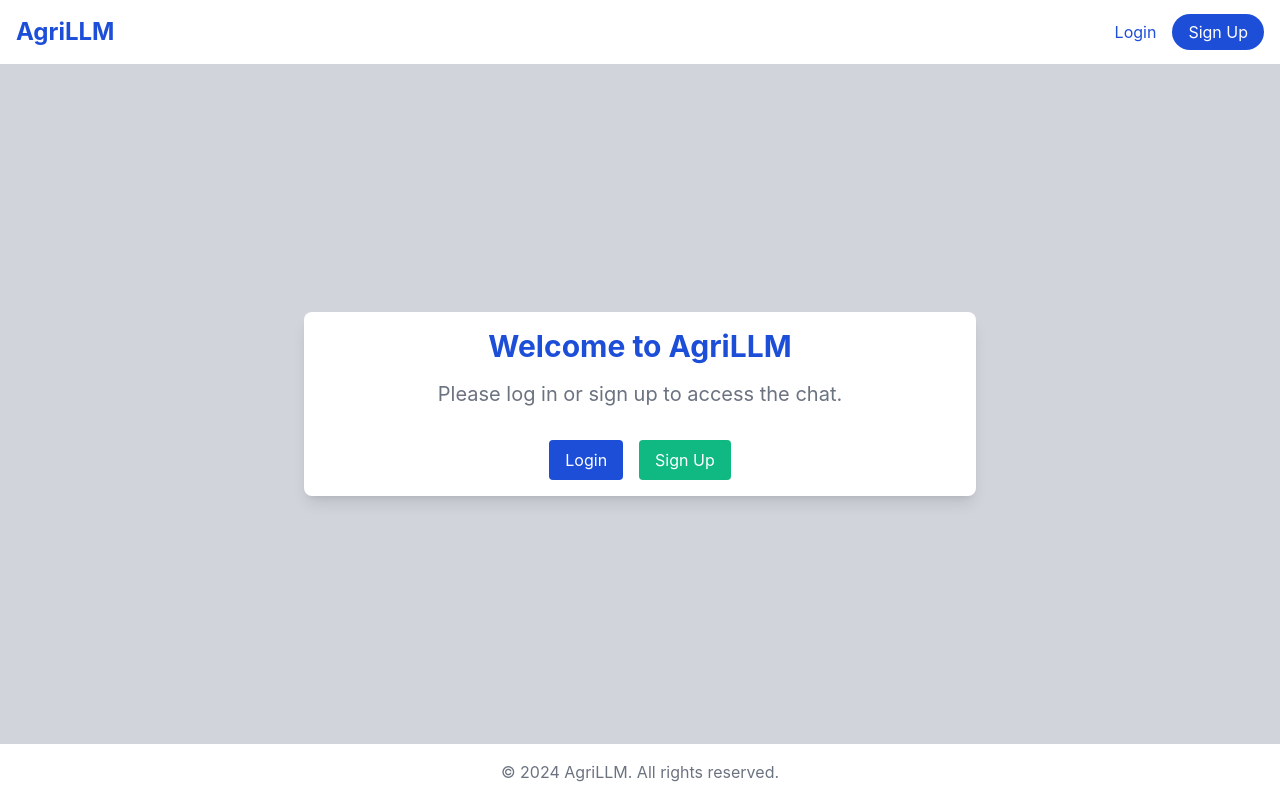
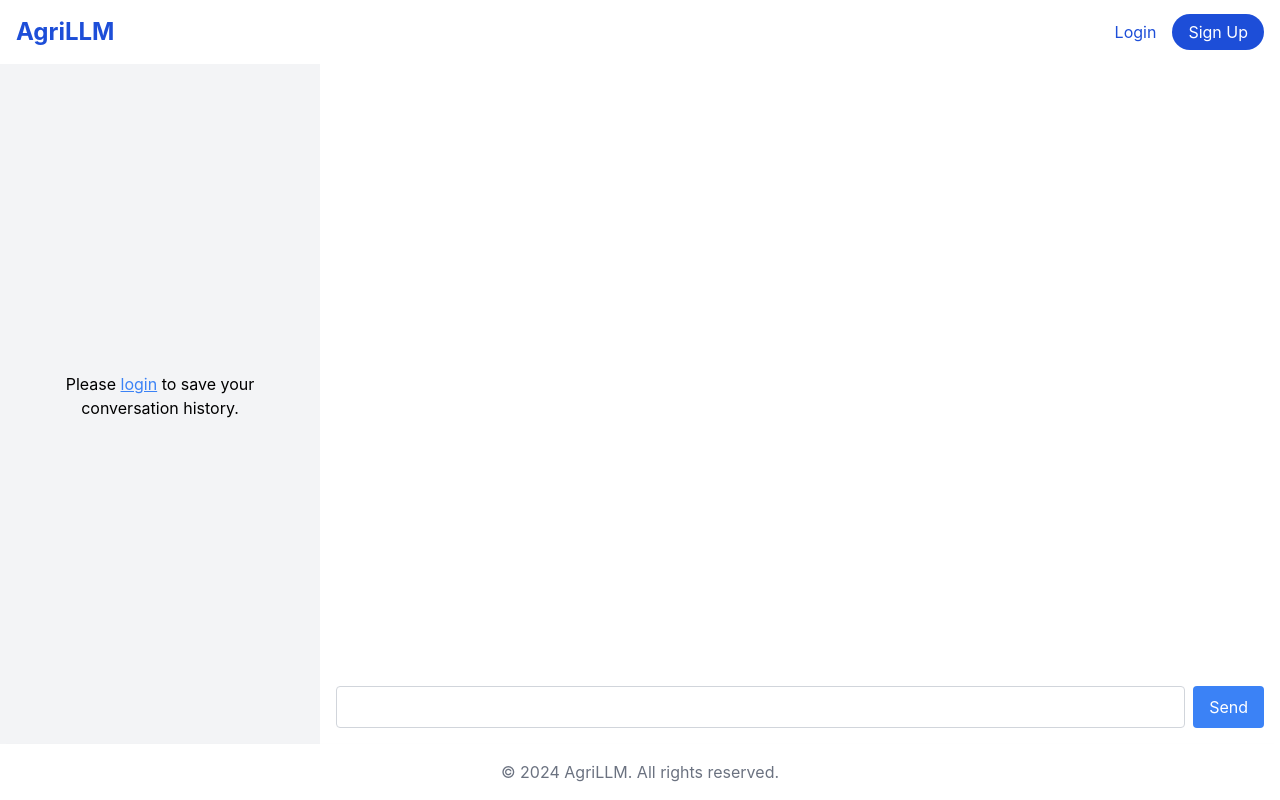
Before and after one commit to rochisna/Llm, a React (Create React App) app in the folder chatbot/: page /chat in a window 1280 px wide. Built offline with nearby package versions, Linux system fonts and the light colour scheme.

Commit message:
Added Tailwind to chat page

```diff
--- a/chatbot/src/Screens/Chat.js
+++ b/chatbot/src/Screens/Chat.js
@@ -6,30 +6,42 @@ import Footer from "../components/Footer";
 function Chat() {
   const [messages, setMessages] = useState([]);
   const [input, setInput] = useState("");
+  const [isLoggedIn, setIsLoggedIn] = useState(false);
   const navigate = useNavigate();
   const authToken = localStorage.getItem("authToken");
 
   useEffect(() => {
     if (authToken) {
+      setIsLoggedIn(true);
+      fetchMessages();
+    } else {
+      setIsLoggedIn(false);
+    }
+  }, [authToken]);
+
   const fetchMessages = async () => {
+    try {
       const response = await fetch("/api/messages", {
         headers: {
           Authorization: `Bearer ${authToken}`,
         },
       });
+      if (!response.ok) {
+        throw new Error("Failed to fetch messages");
+      }
       const data = await response.json();
       setMessages(data);
+    } catch (error) {
+      console.error("Error fetching messages:", error);
+    }
   };
-
-      fetchMessages();
-    }
-  }, [authToken]);
 
   const handleSend = async () => {
     if (input.trim()) {
       const newMessage = { text: input, sender: "user" };
       setMessages([...messages, newMessage]);
 
+      try {
         const response = await fetch("/api/messages", {
           method: "POST",
           headers: {
@@ -39,85 +51,96 @@ function Chat() {
           body: JSON.stringify(newMessage),
         });
 
+        if (!response.ok) {
+          throw new Error("Failed to send message");
+        }
+
         const data = await response.json();
-      setMessages([...messages, newMessage, data]);
+        setMessages([...messages, data]);
         setInput("");
+      } catch (error) {
+        console.error("Error sending message:", error);
+      }
     }
   };
 
-  if (!authToken) {
-    return (
-      <div className="flex flex-col min-h-screen">
-        <LandingNavbar />
-        <div className="flex-1 flex flex-col items-center justify-center bg-neutral-light p-4">
-          <div className="w-full max-w-2xl bg-white rounded-lg shadow-lg p-4 text-center">
-            <h2 className="text-3xl font-bold text-primary mb-4">
-              Welcome to AgriLLM
-            </h2>
-            <p className="text-xl text-neutral mb-8">
-              Please log in or sign up to access the chat.
-            </p>
-            <div className="flex justify-center space-x-4">
-              <button
-                onClick={() => navigate("/login")}
-                className="bg-primary text-white py-2 px-4 rounded hover:bg-primary-dark transition duration-300"
-              >
-                Login
-              </button>
-              <button
-                onClick={() => navigate("/signup")}
-                className="bg-secondary text-white py-2 px-4 rounded hover:bg-secondary-dark transition duration-300"
-              >
-                Sign Up
-              </button>
-            </div>
-          </div>
-        </div>
-        <Footer />
-      </div>
-    );
-  }
+  const handleLoginRedirect = () => {
+    navigate("/login");
+  };
 
   return (
     <div className="flex flex-col min-h-screen">
       <LandingNavbar />
-      <div className="flex-1 flex flex-col items-center justify-center bg-neutral-light p-4">
-        <div className="w-full max-w-2xl bg-white rounded-lg shadow-lg p-4 flex flex-col space-y-4">
-          <div className="flex flex-col space-y-2 overflow-auto">
+      <div className="flex flex-1">
+        {isLoggedIn ? (
+          <div className="w-1/4 bg-gray-100 p-4">
+            <h2 className="text-lg font-semibold mb-4">Chat History</h2>
+            <div className="overflow-y-auto h-full">
               {messages.map((message, index) => (
                 <div
                   key={index}
                   className={`${
                     message.sender === "user"
-                    ? "text-right text-primary"
-                    : "text-left text-secondary"
-                }`}
+                      ? "text-right text-blue-500"
+                      : "text-left text-green-500"
+                  } mb-2`}
                 >
-                <span
-                  className={`inline-block px-4 py-2 rounded-lg ${
-                    message.sender === "user"
-                      ? "bg-primary text-white"
-                      : "bg-secondary text-white"
-                  }`}
-                >
+                  <span className="inline-block p-2 bg-white rounded-lg shadow-sm">
                     {message.text}
                   </span>
                 </div>
               ))}
             </div>
-          <div className="flex space-x-2">
+          </div>
+        ) : (
+          <div className="w-1/4 bg-gray-100 p-4 flex items-center justify-center">
+            <div className="text-center">
+              <p className="mb-4">
+                Please{" "}
+                <button
+                  onClick={handleLoginRedirect}
+                  className="text-blue-500 underline focus:outline-none hover:text-blue-600"
+                >
+                  login
+                </button>{" "}
+                to save your conversation history.
+              </p>
+            </div>
+          </div>
+        )}
+
+        <div className="flex-1 bg-white p-4">
+          <div className="flex flex-col h-full">
+            <div className="flex-1 overflow-y-auto">
+              {messages.map((message, index) => (
+                <div
+                  key={index}
+                  className={`${
+                    message.sender === "user"
+                      ? "self-end text-right text-blue-500"
+                      : "self-start text-left text-green-500"
+                  } mb-2`}
+                >
+                  <span className="inline-block p-2 bg-gray-200 rounded-lg shadow-sm">
+                    {message.text}
+                  </span>
+                </div>
+              ))}
+            </div>
+            <div className="flex mt-4">
               <input
                 type="text"
                 value={input}
                 onChange={(e) => setInput(e.target.value)}
-              className="flex-1 p-2 border border-neutral rounded focus:ring-2 focus:ring-primary"
+                className="flex-1 p-2 border border-gray-300 rounded focus:outline-none focus:ring-2 focus:ring-blue-500"
               />
               <button
                 onClick={handleSend}
-              className="bg-primary text-white py-2 px-4 rounded hover:bg-primary-dark transition duration-300"
+                className="bg-blue-500 text-white py-2 px-4 ml-2 rounded hover:bg-blue-600 transition duration-300 focus:outline-none"
               >
                 Send
               </button>
+            </div>
           </div>
         </div>
       </div>
--- a/chatbot/src/Screens/LandingPage.js
+++ b/chatbot/src/Screens/LandingPage.js
@@ -5,6 +5,10 @@ import Footer from "../components/Footer";
 
 function LandingPage() {
   const navigate = useNavigate();
+
+  const handleGetStarted = () => {
+    navigate("/chat"); // Directs user to chat page on Get Started click
+  };
 
   return (
     <div className="flex flex-col min-h-screen">
@@ -17,7 +21,7 @@ function LandingPage() {
           Your AI-powered chatbot solution.
         </p>
         <button
-          onClick={() => navigate("/chat")}
+          onClick={handleGetStarted}
           className="bg-white text-primary py-3 px-6 rounded-full shadow-lg hover:bg-neutral-light transition duration-300"
         >
           Get Started
```
Also changed, not shown: 1 other file (tests, documents, lock files or other folders). Lines whose indentation alone changed are shown as unchanged.
